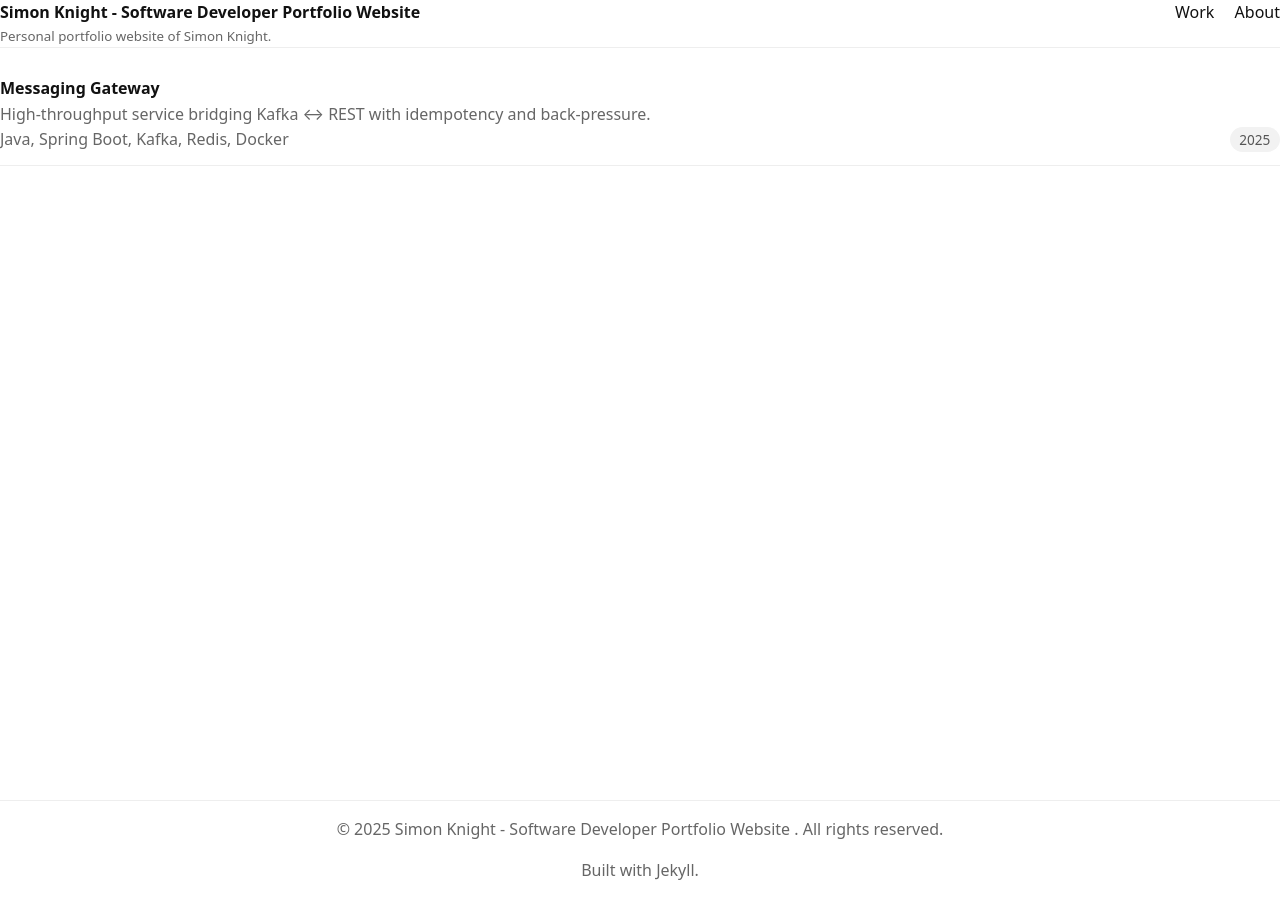
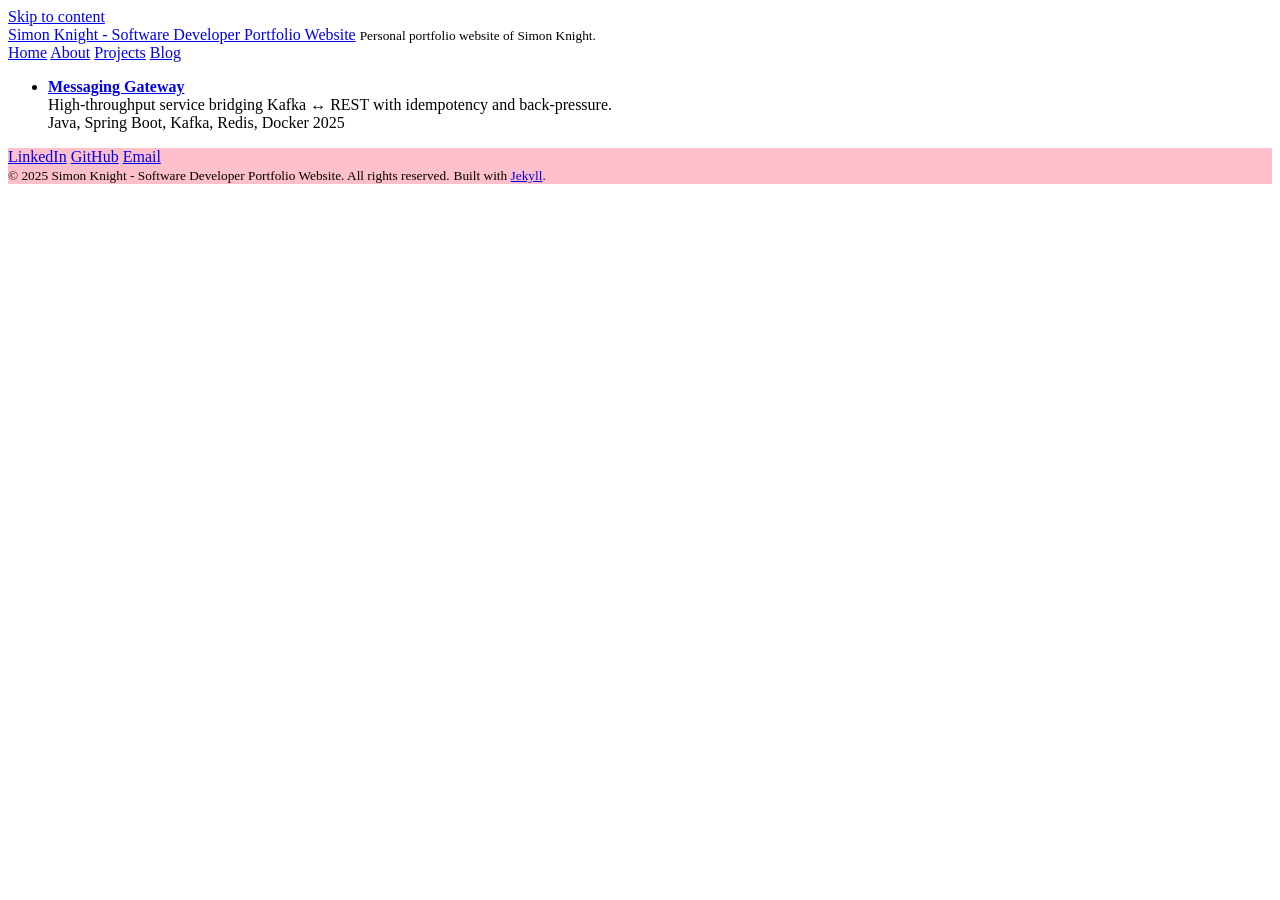
Before and after one commit to SIMONDSKNIGHT/simondsknight.github.io, a Jekyll site: the page built from index.md, in a window 1280 px wide. Built offline with Jekyll 4.4.1, drawn with Linux system fonts in a browser that asks for light colours.

Commit message:
figuring out nonfunctional css...

```diff
--- a/_layouts/default.html
+++ b/_layouts/default.html
@@ -10,27 +10,42 @@
   </head>
   <body>
     <!--skip past repeated nav-->
-    <a class="skip" href="#main-content">Skip to main content</a>
+    <a class="skip" href="#main-content">Skip to content</a>
     <header class="wrapper">
       <div class="brand">
         <a href="{{ '/' | relative_url }}">{{ site.title }}</a>
         <small>{{ site.description }}</small>
       </div>
       <nav aria-label="primary"><!-- aria label is a option for visually impaired individuals-->
-        <a href="{{ '/' | relative_url }}">Work</a>
+        <a href="{{ '/' | relative_url }}">Home</a>
         <a href="{{ 'pages/about/' | relative_url }}">About</a>
+        <a href="{{ 'pages/projects/' | relative_url }}">Projects</a>
+        <a href="{{ 'pages/blog/' | relative_url }}">Blog</a>
 
       </nav>
-
-
-
     </header>
     <main id="main-content" class="wrapper">
       {{ content }}
     </main>
-    <footer class="wrapper">
-      <p>© {{ site.time | date: '%Y' }} {{site.title}} . All rights reserved.</p>
-      <p>Built with <a href="https://jekyllrb.com/">Jekyll</a>.</p>
+    <footer id="site-footer" class="footer wrapper">
+      <nav class="footnav" aria-label="Social">
+        <a href="https://www.linkedin.com/in/simon-knight-a37643230" target="_blank" rel="noopener">LinkedIn</a>
+        <a href="https://www.github.com/simondsknight" target="_blank" rel="noopener">GitHub</a>
+        <a href="mailto:knigsd@icloud.com">Email</a>
+      </nav>
+
+      <div class="lowerfooter">
+        <small>© {{ site.time | date: '%Y' }} {{ site.title }}. All rights reserved.</small>
+        <small>Built with <a href="https://jekyllrb.com/">Jekyll</a>.</small>
+      </div>
     </footer>
+    <div id= "modal" class="modal" hidden>
+      <div class="modal__panel" role="dialog" aria-modal="true" aria-labelledby="modal-title">
+        <button class="modal__close" aria-label="Close">×</button>
+        <div id="modal-content"><!-- injected by JS --></div>
+      </div>
+      <div class="modal__scrim"></div>
+    </div>
+    <script type="module" src="{{ '/assets/js/site.js' | relative_url }}"></script>
   </body>
 </html>
--- a/assets/css/site.css
+++ b/assets/css/site.css
@@ -1,92 +1,3 @@
-/* ---- Design goals ----
-   - Utilitarian: readable, uncluttered, fast.
-   - 1 file to keep maintenance simple.
-   - Uses system fonts (no extra network requests, looks native on each OS).
-   - Adapts to user’s dark-mode preference automatically.
-*/
 
-:root {
-  --w: 860px;   /* max line width for comfortable reading */
-  --gap: 1rem;  /* base spacing unit */
-}
 
-/* Include borders/padding in width calculations to avoid layout surprises. */
-* { box-sizing: border-box; }
-
-html, body { height: 100%; }
-
-/* Body defaults: system font stack keeps the site snappy and legible. */
-body {
-  margin: 0;
-  font-family: ui-sans-serif, system-ui, -apple-system, Segoe UI, Roboto, sans-serif;
-  line-height: 1.6;
-  color: #111;
-  background: #fff;
-  display: grid;
-  grid-template-rows: auto 1fr auto;
-}
-
-/* Keep links quiet by default; underline on hover for clear affordance. */
-a { color: inherit; text-decoration: none; }
-a:hover { text-decoration: underline; }
-
-/* .wrap centers content and applies a comfortable max width + padding. */
-.wrap { max-width: var(--w); margin: 0 auto; padding: 1rem; }
-
-/* Header: simple horizontal layout with a light divider line. */
-header {
-  display: flex;
-  justify-content: space-between;
-  align-items: baseline;
-  border-bottom: 1px solid #eee;
-}
-
-/* Brand area (site title + role) */
-.brand a { font-weight: 700; }
-.brand small { display: block; color: #666; }
-
-/* Plain inline nav; add/remove links freely. */
-nav a { margin-left: 1rem; }
-
-/* Footer mirrors the header line so pages look "finished." */
-footer { border-top: 1px solid #eee;
-    color: #666;
-    margin-top: 2rem;
-    min-height:50px;
-    text-align: center;
-}
-
-/* Headings get a tighter line-height for nicer rhythm. */
-h1, h2, h3 { line-height: 1.25; }
-
-/* Muted helper for secondary text (summaries, stacks). */
-.muted { color: #666; }
-
-/* Year "pill" floated right makes scanning easier without dominating. */
-.pill {
-  float: right;
-  background: #f2f2f2;
-  border-radius: 999px;
-  padding: 0.1rem 0.6rem;
-  font-size: 0.85rem;
-  color: #555;
-}
-
-/* Project list = no bullets + subtle dividers. */
-.list { list-style: none; padding: 0; margin: 1rem 0; }
-.list li { padding: .75rem 0; border-bottom: 1px solid #eee; }
-
-/* On project pages, stack the small metadata lines tightly. */
-.project header p { margin: 0.25rem 0; }
-
-/* Accessibility: make the "skip to content" link visible when focused by keyboard. */
-.skip { position: absolute; left: -9999px; }
-.skip:focus { left: 1rem; top: 1rem; background: #000; color: #fff; padding: .5rem; }
-
-/* Respect user’s dark-mode preference automatically (no JS toggle needed). */
-@media (prefers-color-scheme: dark) {
-  body { background: #0b0b0b; color: #e7e7e7; }
-  header, footer { border-color: #222; }
-  .muted { color: #aaa; }
-  .pill { background: #1b1b1b; color: #bbb; }
-}
+footer.footer { background: pink !important; }
```
Also changed, not shown: _drafts/_buffer.html (added), assets/js/site.js (added).
